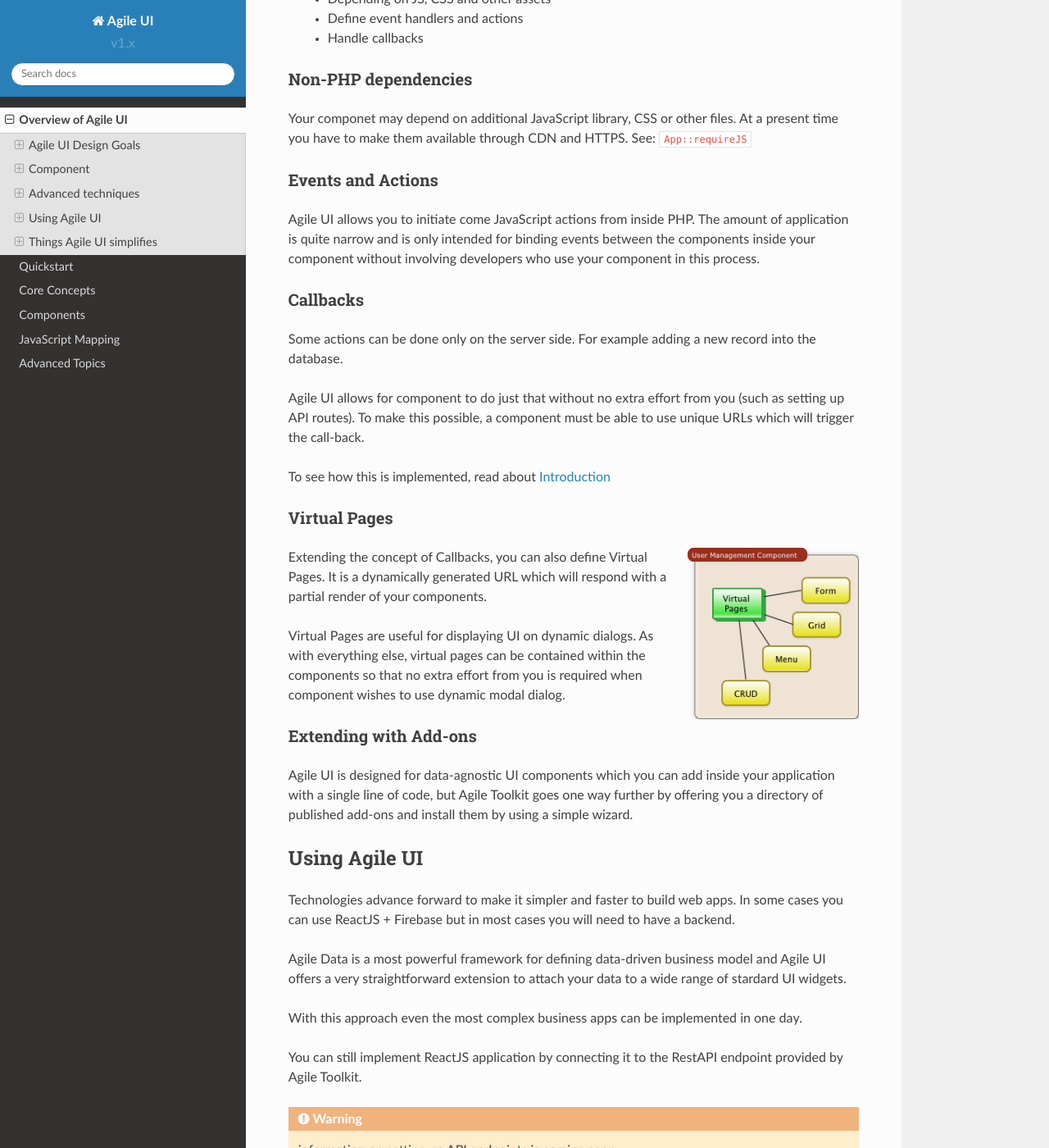
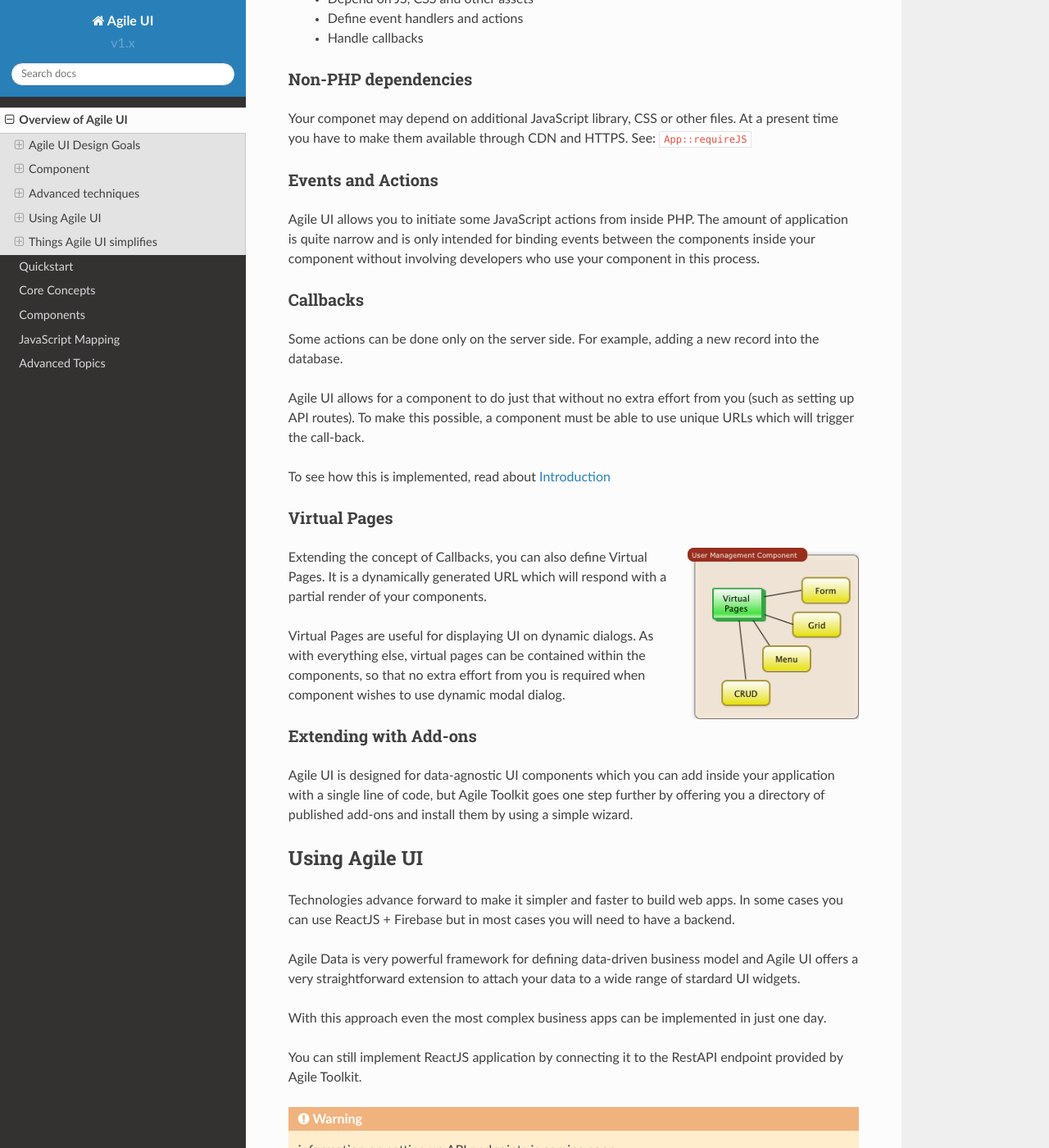
Before and after one commit to atk4/ui, a Sphinx documentation site: the page built from docs/overview.rst, in a window 1280 px wide and 1400 px high, scrolled down 6878 px. Shown: the whole window at 82% size. Built offline with Sphinx 7.4.7 and the Read the Docs theme 2.0.0, drawn with Linux system fonts in a browser that asks for light colours; pages that are not in the unit, such as notebooks, are missing from menus; cross-references to code outside the pages are shown as plain code; some of the changed text lies outside the part shown.

Commit message:
Grammar/Tense/Spelling Fixes

```diff
--- a/docs/overview.rst
+++ b/docs/overview.rst
@@ -71,9 +71,9 @@
     after your server, database and security, you simply provide your app.
 
 Agile UI is designed and optimized for quick deployment into modern serverless
-architecture providers such as Heroku, Docker or even AWS Lambdas.
+architecture providers such as: Heroku, Docker, or even AWS Lambdas.
 
-Agile UI / PHP application has a minimum "start-up" time, has the best CPU usage
+Agile UI / PHP application has a minimum "start-up" time, has the best CPU usage,
 and gives you the highest efficiency and best scaling.
 
 5. High-level Solution
@@ -282,7 +282,7 @@
 
 As you add more components, they will appear inside your layout.
 
-You'll also find that layout class such as :php:class:`Layout\Admin` is initializing
+You'll also find that a layout class such as :php:class:`Layout\Admin` is initializing
 some components on its own - sidebar menu, top menu.
 
 .. image:: images/admin-layout.png
@@ -310,17 +310,17 @@
 
 Events and Actions
 ------------------
-Agile UI allows you to initiate come JavaScript actions from inside PHP. The
+Agile UI allows you to initiate some JavaScript actions from inside PHP. The
 amount of application is quite narrow and is only intended for binding events
 between the components inside your component without involving developers
 who use your component in this process.
 
 Callbacks
 ---------
-Some actions can be done only on the server side. For example adding a new
+Some actions can be done only on the server side. For example, adding a new
 record into the database.
 
-Agile UI allows for component to do just that without no extra effort from
+Agile UI allows for a component to do just that without no extra effort from
 you (such as setting up API routes). To make this possible, a component
 must be able to use unique URLs which will trigger the call-back.
 
@@ -337,14 +337,14 @@
 your components.
 
 Virtual Pages are useful for displaying UI on dynamic dialogs. As with
-everything else, virtual pages can be contained within the components so
+everything else, virtual pages can be contained within the components, so
 that no extra effort from you is required when component wishes to use
 dynamic modal dialog.
 
 Extending with Add-ons
 ----------------------
 Agile UI is designed for data-agnostic UI components which you can add inside
-your application with a single line of code, but Agile Toolkit goes one way
+your application with a single line of code, but Agile Toolkit goes one step
 further by offering you a directory of published add-ons and install them
 by using a simple wizard.
 
@@ -355,12 +355,12 @@
 apps. In some cases you can use ReactJS + Firebase but in most cases
 you will need to have a backend.
 
-Agile Data is a most powerful framework for defining data-driven business
+Agile Data is very powerful framework for defining data-driven business
 model and Agile UI offers a very straightforward extension to attach your
 data to a wide range of stardard UI widgets.
 
 With this approach even the most complex business apps can be implemented
-in one day.
+in just one day.
 
 You can still implement ReactJS application by connecting it to the RestAPI
 endpoint provided by Agile Toolkit.
@@ -418,7 +418,7 @@
 Commercial Project Strategy
 ---------------------------
 
-If you maintain a legacy PHP application and would like to have a free chat with
+If you maintain a legacy PHP application, and would like to have a free chat with
 us about some support and assistance, do not hesitate to reach out.
 
 
```
Also changed, not shown: other parts of docs/overview.rst (+45 -45 lines).
